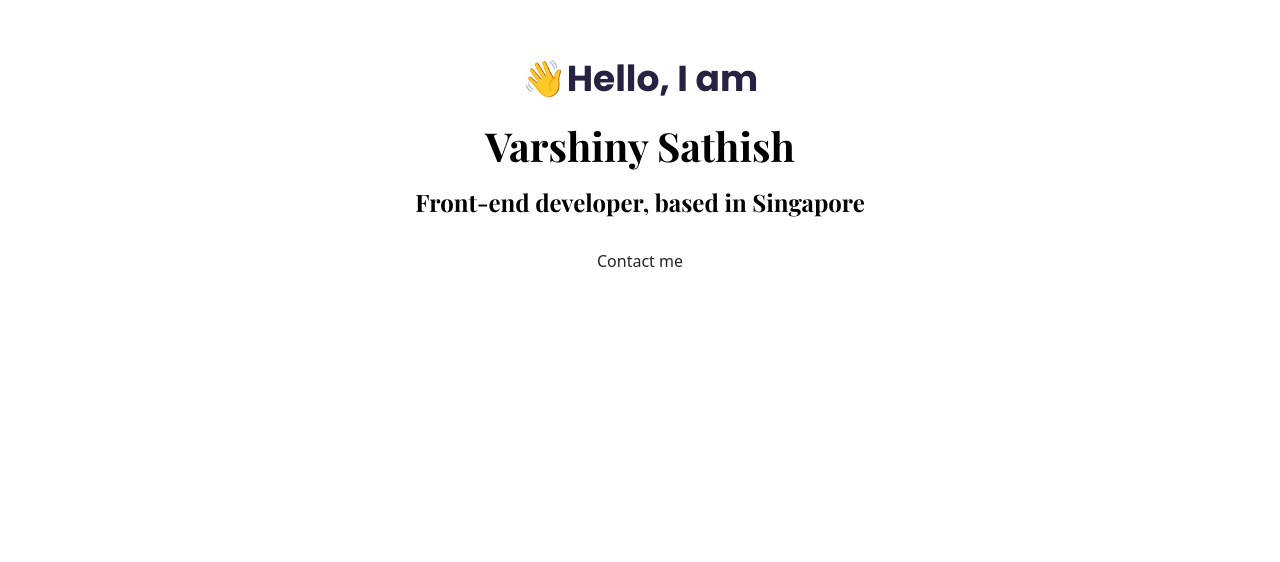
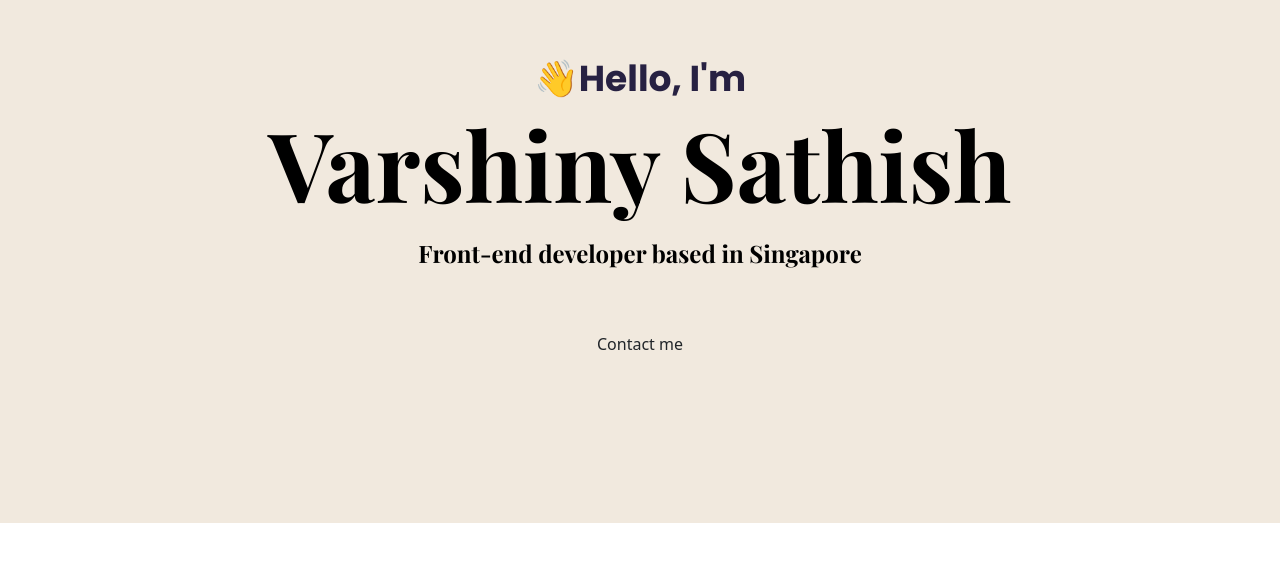
Before and after one commit to varshinysathish/portfolio-project, a plain HTML site: page index.html in a window 1280 px wide. Shown: the part 108-670 px from the top of the page. Drawn offline with nearby package versions, Linux system fonts and the light colour scheme.

Commit message:
updated styles.css

```diff
--- a/index.html
+++ b/index.html
@@ -30,9 +30,9 @@
   </head>
   <body>
     <div class="hero">
-      <p>👋Hello, I am</p>
+      <p>👋Hello, I'm</p>
       <h1>Varshiny Sathish</h1>
-      <h2 class="mb-3">Front-end developer, based in Singapore</h2>
+      <h2 class="mb-5">Front-end developer based in Singapore</h2>
       <div>
         <a href="#" class="btn btn-branding">Contact me</a>
       </div>
--- a/styles.css
+++ b/styles.css
@@ -1,8 +1,8 @@
 :root {
   --branding-color: #e5dacc;
+  --secondary-color: #f1e9de;
   --heading-font-family: "Playfair Display", serif;
   --default-font-family: "Poppins", sans-serif;
-  --secondary-color: #f1e9de;
 }
 body {
   font-family: var(--default-font-family);
@@ -17,23 +17,23 @@ h6 {
   font-family: var(--heading-font-family);
   font-weight: bold;
 }
-h1 {
+.hero h1 {
   font-size: 96px;
 }
 p {
-  font-family: "Poppins", sans-serif;
   font-weight: normal;
-  margin: 0;
 }
 .hero {
-  background-color: var(secondary-color);
+  background: var(--secondary-color);
   text-align: center;
   padding: 160px 20px;
 }
-p {
+.hero p {
   color: #272142;
+  font-family: var(--default-font-family);
   font-size: 36px;
   font-weight: bold;
+  margin: 0;
 }
 .hero h2 {
   font-family: var(--heading-font-family);
```
